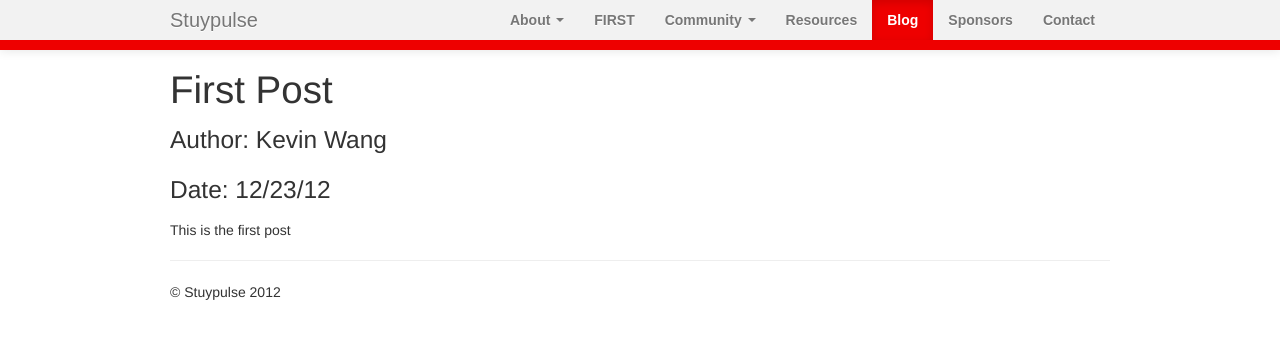
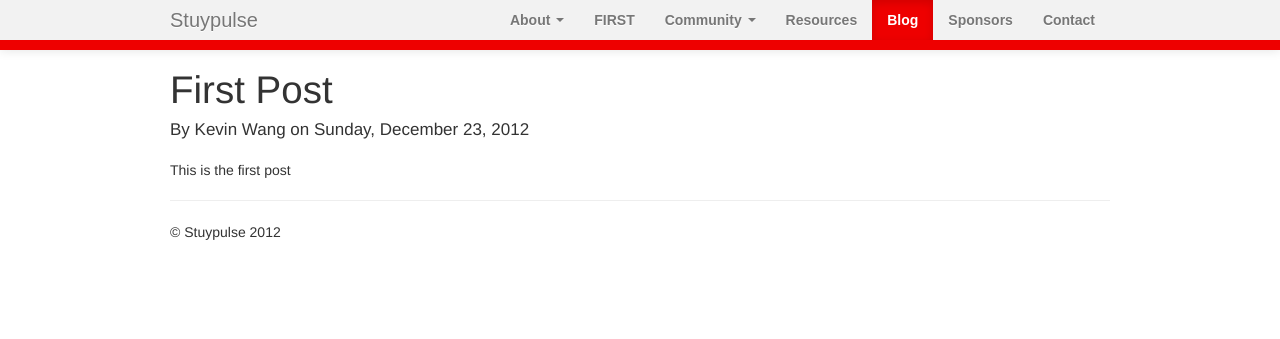
Before and after one commit to StuyPulse/team694.github.io, a Jekyll site: the page built from _posts/2012-12-23-first-post.md, in a window 1280 px wide. Shown: the top 339 px of the page. Built offline with Jekyll 4.4.1, drawn with Linux system fonts in a browser that asks for light colours; nearby versions of some CDN libraries.

Commit message:
Changed style of author info on blog post

```diff
--- a/_layouts/post.html
+++ b/_layouts/post.html
@@ -2,6 +2,9 @@
 layout: default
 ---
 <h1>{{ page.title }}</h1>
-<h3>Author: {{ page.author }}</h3>
-<h3>Date: {{page.date | date: "%m/%d/%y"}}</h3>
+<div class="author-info">
+    <p class="author-info"> By {{ page.author }} on {{page.date | date: "%A, %B %d, %Y"}}</p>
+</div>
+<article>
 {{ content }}
+</article>
--- a/css/main.css
+++ b/css/main.css
@@ -26,3 +26,22 @@
     padding-right: 10px;
     padding-bottom: 10px;
 }
+
+.author-info{
+    font-size: 17px;
+}
+
+.author-info .date{
+    display: inline;
+    float: right;
+    position: relative;
+    right: 700px;
+}
+
+.author-info .author{
+    display: inline;
+}
+
+article{
+    padding-top: 10px;
+}
```
